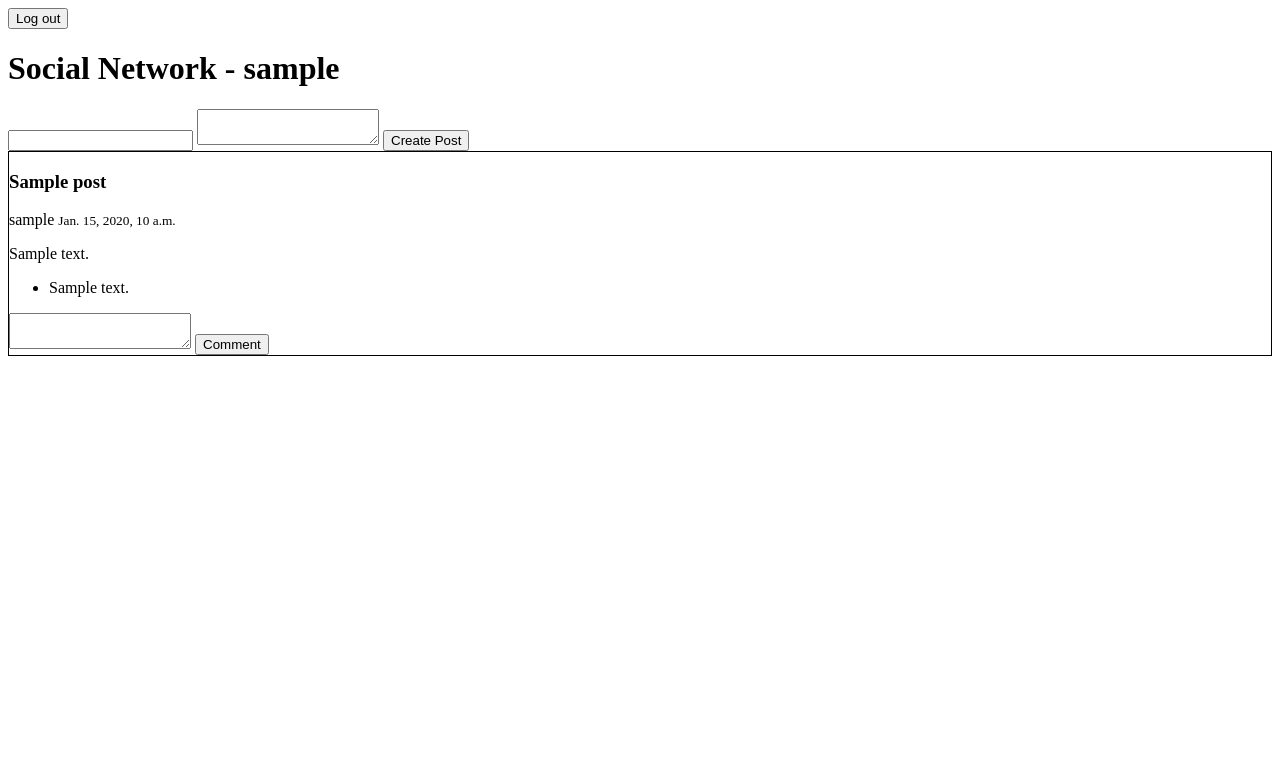
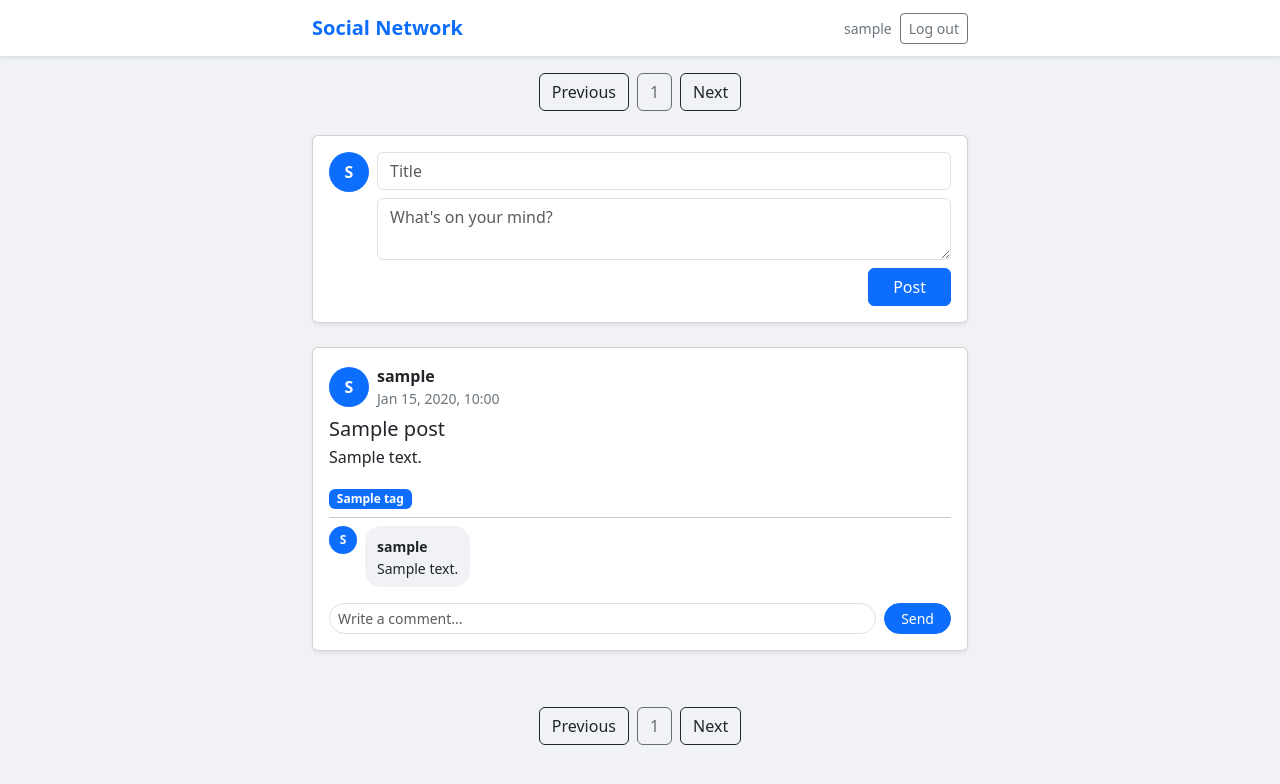
Before and after one commit to PythonADI/python-126, a Django app: page / in a window 1280 px wide. Shown: the top 784 px of the page. Run offline with Django 5.2, Linux system fonts and the light colour scheme; a user stored in the database is signed in; tables that the repository leaves empty hold one stand-in row (values such as "Sample post").

Commit message:
Add tagging feature to blog posts and enhance home page layout
- Create Tag model and add ManyToManyField to Post model for tags
- Update home view to include pagination and prefetch related data
- Improve home.html with Bootstrap styling and enhanced post/comment display
- Integrate Django Debug Toolbar for development

```diff
--- a/social_network/blog/models.py
+++ b/social_network/blog/models.py
@@ -1,11 +1,15 @@
 from django.db import models
 from users.models import User
 
+
+class Tag(models.Model):
+    name = models.CharField(max_length=30)
 
 class Post(models.Model):
     author = models.ForeignKey(User, on_delete=models.CASCADE)
     title = models.CharField(max_length=60)
     content = models.TextField()
+    tags = models.ManyToManyField(Tag)
 
     created_at = models.DateTimeField(auto_now_add=True)
     modified_at = models.DateTimeField(auto_now=True)
--- a/social_network/blog/views.py
+++ b/social_network/blog/views.py
@@ -1,4 +1,5 @@
-from django.shortcuts import render
+from django.shortcuts import render, redirect
+from django.http import Http404
 from django.contrib.auth.decorators import login_required
 from blog.models import Post
 
@@ -17,11 +18,28 @@
             content=request.POST.get("content")
         )
         print(post)
-
+    try:
+        p = int(request.GET.get("p", 1))
+    except ValueError:
+        return redirect('home')
+    if p <= 0:
+        # raise Http404("your request page does not exist")
+        return redirect('home')
+    start = (p - 1) * 10
+    end = p * 10
     return render(
         request,
         'home.html',
         {
-            'posts': Post.objects.all().order_by('-created_at')
+            'posts': (
+                Post.objects.all()
+                .order_by('-created_at')
+                .select_related("author")
+                .prefetch_related("comment_set", "comment_set__author", "tags")
+                [start:end]
+            ),
+            'prev': p - 1,
+            'next': p + 1,
+            'p': p
         }
     )
--- a/social_network/social_network/settings.py
+++ b/social_network/social_network/settings.py
@@ -37,6 +37,7 @@
     'django.contrib.sessions',
     'django.contrib.messages',
     'django.contrib.staticfiles',
+    'debug_toolbar',
     'blog',
     'users',
 ]
@@ -49,6 +50,7 @@
     'django.contrib.auth.middleware.AuthenticationMiddleware',
     'django.contrib.messages.middleware.MessageMiddleware',
     'django.middleware.clickjacking.XFrameOptionsMiddleware',
+    'debug_toolbar.middleware.DebugToolbarMiddleware',
 ]
 
 ROOT_URLCONF = 'social_network.urls'
@@ -130,3 +132,7 @@
 LOGIN_REDIRECT_URL = 'home'
 LOGOUT_REDIRECT_URL = 'login'
 LOGIN_URL = 'login'
+
+INTERNAL_IPS = [
+    '127.0.0.1',
+]
--- a/social_network/social_network/urls.py
+++ b/social_network/social_network/urls.py
@@ -16,9 +16,10 @@
 """
 from django.contrib import admin
 from django.urls import path, include
+from debug_toolbar.toolbar import debug_toolbar_urls
 
 urlpatterns = [
     path('admin/', admin.site.urls),
     path('', include('blog.urls')),
     path('', include('users.urls')),
-]
+]  + debug_toolbar_urls()
--- a/social_network/templates/home.html
+++ b/social_network/templates/home.html
@@ -2,46 +2,131 @@
 <html lang="en">
 <head>
     <meta charset="UTF-8">
-    <meta name="viewport" content="width=viewport, initial-scale=1.0">
+    <meta name="viewport" content="width=device-width, initial-scale=1.0">
     <title>Social Network</title>
+    <link href="https://cdn.jsdelivr.net/npm/bootstrap@5.3.3/dist/css/bootstrap.min.css" rel="stylesheet">
+    <style>
+        body {
+            background-color: #f0f2f5;
+        }
+        .avatar {
+            width: 40px;
+            height: 40px;
+            border-radius: 50%;
+            background-color: #0d6efd;
+            color: white;
+            display: inline-flex;
+            align-items: center;
+            justify-content: center;
+            font-weight: 600;
+            text-transform: uppercase;
+        }
+        .comment-bubble {
+            background-color: #f0f2f5;
+            border-radius: 1rem;
+            padding: 0.5rem 0.75rem;
+        }
+    </style>
 </head>
 <body>
+    <nav class="navbar navbar-expand bg-white border-bottom sticky-top shadow-sm">
+        <div class="container" style="max-width: 680px;">
+            <a class="navbar-brand fw-bold text-primary" href="{% url 'home' %}">Social Network</a>
+            <div class="d-flex align-items-center gap-2">
                 {% if request.user.is_authenticated %}
-    <form method="POST" action="{% url 'logout' %}">
+                    <span class="text-secondary small">{{ request.user.username }}</span>
+                    <form method="POST" action="{% url 'logout' %}" class="m-0">
                         {% csrf_token %}
-        <button>Log out</button>
+                        <button class="btn btn-outline-secondary btn-sm">Log out</button>
                     </form>
                 {% else %}
-    <a href="{% url 'login' %}">Log in</a>
-
+                    <a href="{% url 'login' %}" class="btn btn-primary btn-sm">Log in</a>
                 {% endif %}
-    <h1>Social Network - {{ request.user }}</h1>
-
+            </div>
+        </div>
+    </nav>
+    <div class="d-flex justify-content-center pt-3 gap-2">
+        <a href="?p={{ prev }}" class="btn btn-outline-dark">Previous</a>
+        <a class="btn btn-outline-dark disabled">{{ p }}</a>
+        <a href="?p={{ next }}"  class="btn btn-outline-dark">Next</a>
+    </div>
+    <main class="container py-4" style="max-width: 680px;">
+        {% if request.user.is_authenticated %}
+        <div class="card shadow-sm mb-4">
+            <div class="card-body">
                 <form method="POST">
                     {% csrf_token %}
-        <input type="text" name="title">
-        <textarea name="content"></textarea>
-        <button>Create Post</button>
+                    <div class="d-flex gap-2 mb-2">
+                        <div class="avatar flex-shrink-0">{{ request.user.username|first }}</div>
+                        <div class="flex-grow-1">
+                            <input type="text" name="title" class="form-control mb-2" placeholder="Title" required>
+                            <textarea name="content" class="form-control" rows="2" placeholder="What's on your mind?" required></textarea>
+                        </div>
+                    </div>
+                    <div class="text-end">
+                        <button class="btn btn-primary px-4">Post</button>
+                    </div>
                 </form>
+            </div>
+        </div>
+        {% endif %}
 
         {% for post in posts %}
-    <div style="border: 1px solid black;">
-        <h3>{{ post.title }}</h3>
-        <p>{{ post.author.username }} <small>{{ post.created_at }}</small></p>
-        <p>{{ post.content }}</p>
+        <div class="card shadow-sm mb-3">
+            <div class="card-body">
+                <div class="d-flex align-items-center gap-2 mb-2">
+                    <div class="avatar">{{ post.author.username|first }}</div>
+                    <div>
+                        <div class="fw-semibold">{{ post.author.username }}</div>
+                        <div class="text-secondary small">{{ post.created_at|date:"M j, Y, H:i" }}</div>
+                    </div>
+                </div>
 
-       <ul>
+                <h5 class="card-title mb-1">{{ post.title }}</h5>
+                <p class="card-text">{{ post.content }}</p>
+                {% if post.tags %}
+                <div class="d-flex2">
+                    {% for tag in post.tags.all %}
+                    <div class="badge bg-primary" style="">{{ tag.name }}</div>
+                    {% endfor %}
+                </div>
+                {% endif %}
+
+                {% if post.comment_set.all %}
+                <hr class="my-2">
+                <div class="d-flex flex-column gap-2">
                     {% for comment in post.comment_set.all %}
-            <li>{{ comment.content }}</li>
+                    <div class="d-flex gap-2">
+                        <div class="avatar flex-shrink-0" style="width: 28px; height: 28px; font-size: 0.75rem;">{{ comment.author.username|first }}</div>
+                        <div class="comment-bubble">
+                            <span class="fw-semibold small">{{ comment.author.username }}</span>
+                            <div class="small">{{ comment.content }}</div>
+                        </div>
+                    </div>
                     {% endfor %}
-       </ul>
-        <form method="POST" action="comment/create/">
+                </div>
+                {% endif %}
+
+                <form method="POST" action="comment/create/" class="d-flex gap-2 mt-3">
                     {% csrf_token %}
                     <input value="{{ post.id }}" name="post_id" hidden/>
-            <textarea name="content"></textarea>
-            <button>Comment</button>
+                    <input type="text" name="content" class="form-control form-control-sm rounded-pill" placeholder="Write a comment..." required>
+                    <button class="btn btn-primary btn-sm rounded-pill px-3">Send</button>
                 </form>
             </div>
+        </div>
+        {% empty %}
+        <div class="text-center text-secondary py-5">
+            <h5>No posts yet</h5>
+            <p>Be the first to share something.</p>
+        </div>
         {% endfor %}
+    </main>
+    <div class="d-flex justify-content-center pt-3 gap-2">
+        <a href="?p={{ prev }}" class="btn btn-outline-dark">Previous</a>
+        <a class="btn btn-outline-dark disabled">{{ p }}</a>
+        <a href="?p={{ next }}"  class="btn btn-outline-dark">Next</a>
+    </div>
+
 </body>
 </html>
```
Also changed, not shown: social_network/blog/migrations/0003_tag_post_tags.py (added). Lines whose indentation alone changed are shown as unchanged.
